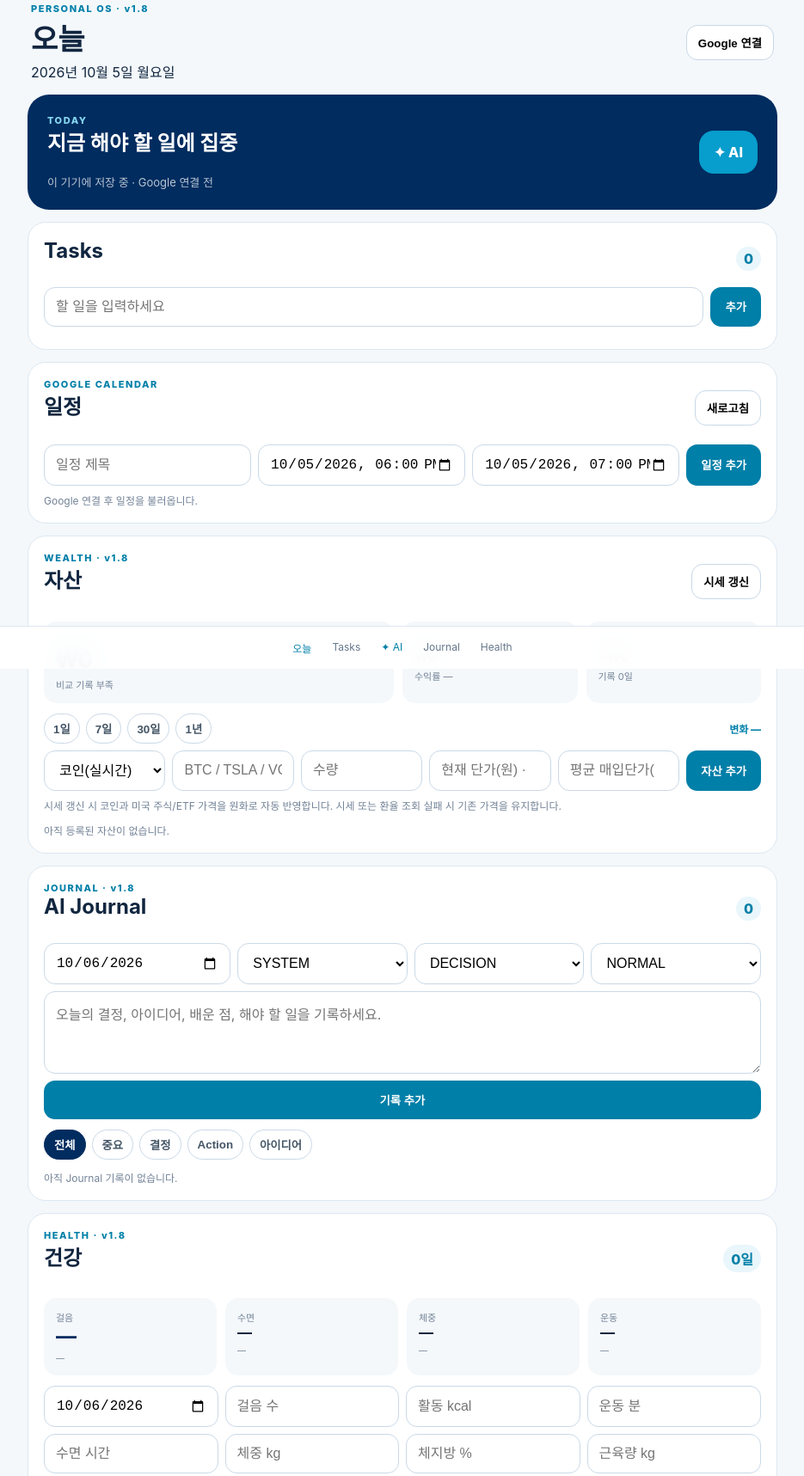
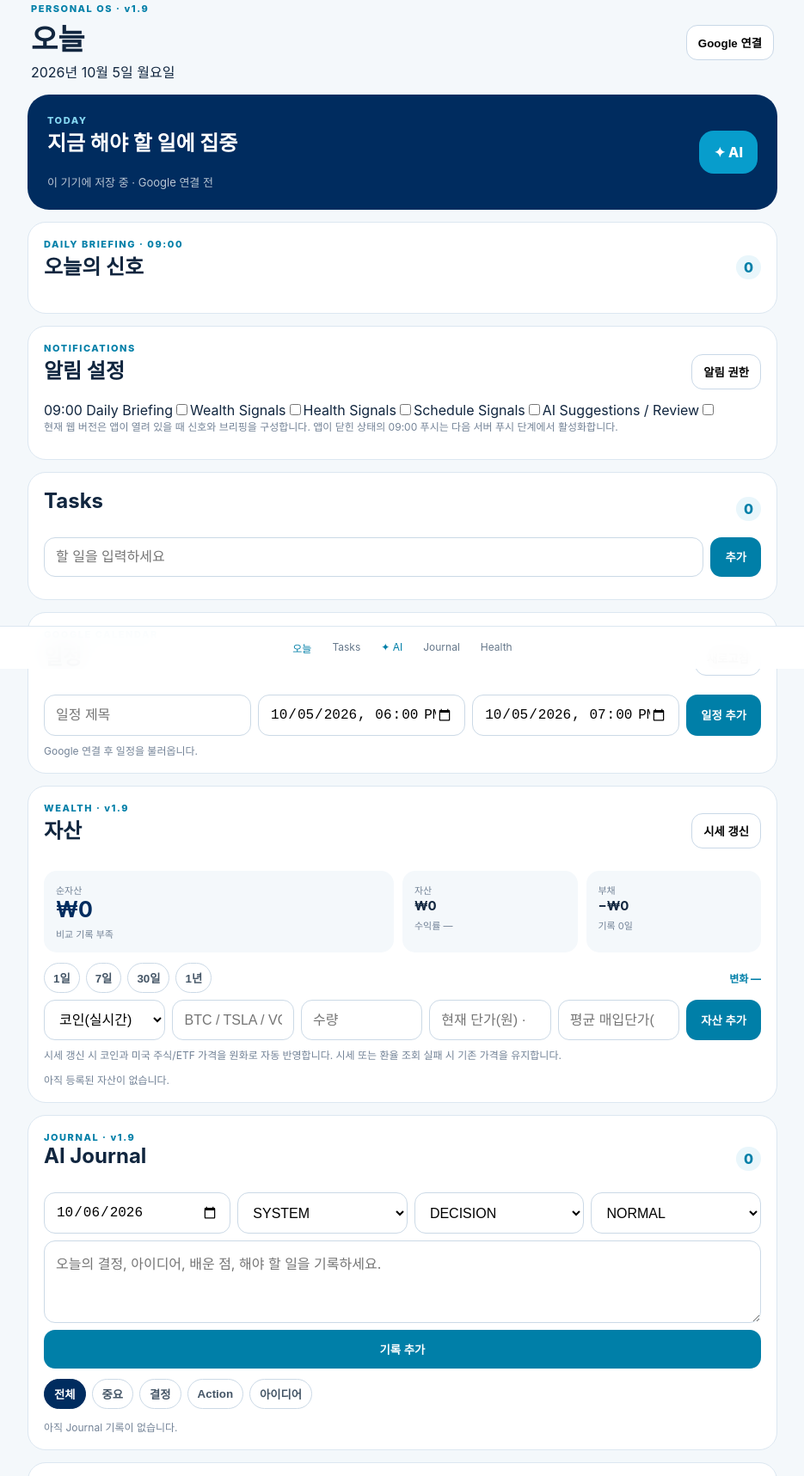
Before and after one commit to rudwnsgus13-ops/personal-os, a website: page index.html in a window 1280 px wide. Shown: the part 22-1739 px from the top of the page at 86% size, without its empty margins (172-1107 px from the left). Drawn offline with Linux system fonts and the light colour scheme.

Commit message:
Personal OS v1.9: Daily Briefing and notification settings UI

```diff
--- a/index.html
+++ b/index.html
@@ -1,18 +1,20 @@
-<!doctype html><html lang="ko"><head><meta charset="utf-8"><meta name="viewport" content="width=device-width,initial-scale=1,viewport-fit=cover"><meta name="theme-color" content="#002c5f"><title>Personal OS</title><link rel="manifest" href="manifest.webmanifest"><link rel="stylesheet" href="styles.css?v=1.8"><script src="https://accounts.google.com/gsi/client" async defer></script></head><body>
-<header><div><div class="eyebrow">PERSONAL OS · v1.8</div><h1>오늘</h1><div id="today"></div></div><button id="googleBtn" class="outline">Google 연결</button></header><main>
+<!doctype html><html lang="ko"><head><meta charset="utf-8"><meta name="viewport" content="width=device-width,initial-scale=1,viewport-fit=cover"><meta name="theme-color" content="#002c5f"><title>Personal OS</title><link rel="manifest" href="manifest.webmanifest"><link rel="stylesheet" href="styles.css?v=1.9"><script src="https://accounts.google.com/gsi/client" async defer></script></head><body>
+<header><div><div class="eyebrow">PERSONAL OS · v1.9</div><h1>오늘</h1><div id="today"></div></div><button id="googleBtn" class="outline">Google 연결</button></header><main>
 <section class="hero"><div><div class="eyebrow light">TODAY</div><h2>지금 해야 할 일에 집중</h2><p id="sync">이 기기에 저장 중 · Google 연결 전</p></div><a class="ai" href="https://chatgpt.com/" target="_blank" rel="noopener">✦ AI</a></section>
+<section class="card briefing"><div class="titleRow"><div><div class="eyebrow">DAILY BRIEFING · 09:00</div><h2>오늘의 신호</h2></div><span id="signalCount">0</span></div><div id="todaySignals"></div></section>
+<section id="notifications" class="card"><div class="titleRow"><div><div class="eyebrow">NOTIFICATIONS</div><h2>알림 설정</h2></div><button id="notifyPermission" class="small" type="button">알림 권한</button></div><div class="notifyGrid"><label><span>09:00 Daily Briefing</span><input id="notifyDaily" type="checkbox"></label><label><span>Wealth Signals</span><input id="notifyWealth" type="checkbox"></label><label><span>Health Signals</span><input id="notifyHealth" type="checkbox"></label><label><span>Schedule Signals</span><input id="notifySchedule" type="checkbox"></label><label><span>AI Suggestions / Review</span><input id="notifyAI" type="checkbox"></label></div><p class="hint">현재 웹 버전은 앱이 열려 있을 때 신호와 브리핑을 구성합니다. 앱이 닫힌 상태의 09:00 푸시는 다음 서버 푸시 단계에서 활성화합니다.</p></section>
 <section class="card"><div class="titleRow"><h2>Tasks</h2><span id="count">0</span></div><form id="taskForm"><input id="taskInput" placeholder="할 일을 입력하세요" autocomplete="off"><button>추가</button></form><div id="taskList"></div></section>
 <section class="card"><div class="titleRow"><div><div class="eyebrow">GOOGLE CALENDAR</div><h2>일정</h2></div><button id="refreshCal" class="small" type="button">새로고침</button></div><form id="eventForm" class="eventForm"><input id="eventTitle" placeholder="일정 제목" required><input id="eventStart" type="datetime-local" required><input id="eventEnd" type="datetime-local" required><button>일정 추가</button></form><div id="events"><div class="empty">Google 연결 후 일정을 불러옵니다.</div></div></section>
-<section class="card wealth"><div class="titleRow"><div><div class="eyebrow">WEALTH · v1.8</div><h2>자산</h2></div><button id="refreshPrices" class="small" type="button">시세 갱신</button></div>
+<section class="card wealth"><div class="titleRow"><div><div class="eyebrow">WEALTH · v1.9</div><h2>자산</h2></div><button id="refreshPrices" class="small" type="button">시세 갱신</button></div>
 <div class="wealthSummary"><div><span>순자산</span><strong id="netWorth">₩0</strong><em id="netChange">기록 시작 전</em></div><div><span>자산</span><b id="assetsTotal">₩0</b><em id="portfolioReturn">수익률 —</em></div><div><span>부채</span><b id="debtTotal">₩0</b><em id="snapshotCount">기록 0일</em></div></div><div class="periods"><button data-days="1">1일</button><button data-days="7">7일</button><button data-days="30">30일</button><button data-days="365">1년</button><span id="periodChange">변화 —</span></div>
 <form id="holdingForm" class="holdingForm"><select id="assetType"><option value="crypto">코인(실시간)</option><option value="cash">현금</option><option value="deposit">예금</option><option value="stock">미국 주식/ETF(자동)</option><option value="other">기타자산</option><option value="debt">부채</option></select><input id="assetName" placeholder="BTC / TSLA / VOO / 현금" required><input id="assetQty" type="number" step="any" placeholder="수량" required><input id="assetPrice" type="number" step="any" placeholder="현재 단가(원) · 자동자산은 0 가능" required><input id="assetCost" type="number" step="any" placeholder="평균 매입단가(원)"><button>자산 추가</button></form>
 <p class="hint">시세 갱신 시 코인과 미국 주식/ETF 가격을 원화로 자동 반영합니다. 시세 또는 환율 조회 실패 시 기존 가격을 유지합니다.</p><div id="holdings"></div></section>
-<section id="journal" class="card journal"><div class="titleRow"><div><div class="eyebrow">JOURNAL · v1.8</div><h2>AI Journal</h2></div><span id="journalCount">0</span></div>
+<section id="journal" class="card journal"><div class="titleRow"><div><div class="eyebrow">JOURNAL · v1.9</div><h2>AI Journal</h2></div><span id="journalCount">0</span></div>
 <form id="journalForm" class="journalForm"><input id="journalDate" type="date" required><select id="journalCategory"><option value="SYSTEM">SYSTEM</option><option value="INSIGHT">INSIGHT</option><option value="GROWTH">GROWTH</option><option value="KNOWLEDGE">KNOWLEDGE</option><option value="LIFE">LIFE</option></select><select id="journalType"><option value="DECISION">DECISION</option><option value="ACTION">ACTION</option><option value="IDEA">IDEA</option><option value="LEARNING">LEARNING</option><option value="REFERENCE">REFERENCE</option></select><select id="journalImportance"><option value="HIGH">HIGH</option><option value="NORMAL" selected>NORMAL</option><option value="LOW">LOW</option></select><textarea id="journalText" placeholder="오늘의 결정, 아이디어, 배운 점, 해야 할 일을 기록하세요." required></textarea><button>기록 추가</button></form>
 <div class="journalFilters"><button data-jfilter="ALL" class="active">전체</button><button data-jfilter="HIGH">중요</button><button data-jfilter="DECISION">결정</button><button data-jfilter="ACTION">Action</button><button data-jfilter="IDEA">아이디어</button></div><div id="journalList"></div></section>
-<section id="health" class="card health"><div class="titleRow"><div><div class="eyebrow">HEALTH · v1.8</div><h2>건강</h2></div><span id="healthCount">0일</span></div>
+<section id="health" class="card health"><div class="titleRow"><div><div class="eyebrow">HEALTH · v1.9</div><h2>건강</h2></div><span id="healthCount">0일</span></div>
 <div class="healthSummary"><div><span>걸음</span><strong id="healthSteps">—</strong><em id="healthStepsTrend">최근 기록 없음</em></div><div><span>수면</span><b id="healthSleep">—</b><em id="healthSleepTrend">—</em></div><div><span>체중</span><b id="healthWeight">—</b><em id="healthWeightTrend">—</em></div><div><span>운동</span><b id="healthExercise">—</b><em id="healthExerciseTrend">—</em></div></div>
 <form id="healthForm" class="healthForm"><input id="healthDate" type="date" required><input id="healthStepsInput" type="number" min="0" step="1" placeholder="걸음 수"><input id="healthEnergy" type="number" min="0" step="any" placeholder="활동 kcal"><input id="healthExerciseInput" type="number" min="0" step="any" placeholder="운동 분"><input id="healthSleepInput" type="number" min="0" step="0.1" placeholder="수면 시간"><input id="healthWeightInput" type="number" min="0" step="0.1" placeholder="체중 kg"><input id="healthFat" type="number" min="0" step="0.1" placeholder="체지방 %"><input id="healthMuscle" type="number" min="0" step="0.1" placeholder="근육량 kg"><button>오늘 건강 기록 저장</button></form>
 <p class="hint">현재는 일별 요약을 직접 기록합니다. 원시 건강데이터는 저장하지 않습니다. iPhone HealthKit 자동 연결은 네이티브 단계에서 추가합니다.</p><div id="healthSignals" class="healthSignals"></div><div id="healthHistory"></div></section>
 <section class="tiles"><article class="card"><div class="eyebrow">JOURNAL</div><h3>장기 기억</h3><p>결정·아이디어·Action을 Google Drive와 동기화합니다.</p></article><article class="card"><div class="eyebrow">HEALTH</div><h3>일별 건강 요약</h3><p>활동·수면·체중의 최근 흐름을 한 화면에서 확인합니다.</p></article></section></main>
-<nav><a href="#">오늘</a><a href="#taskList">Tasks</a><a href="https://chatgpt.com/" target="_blank" rel="noopener">✦ AI</a><a href="#journal">Journal</a><a href="#health">Health</a></nav><script src="app.js?v=1.8"></script></body></html>
+<nav><a href="#">오늘</a><a href="#taskList">Tasks</a><a href="https://chatgpt.com/" target="_blank" rel="noopener">✦ AI</a><a href="#journal">Journal</a><a href="#health">Health</a></nav><script src="app.js?v=1.9"></script></body></html>
```
